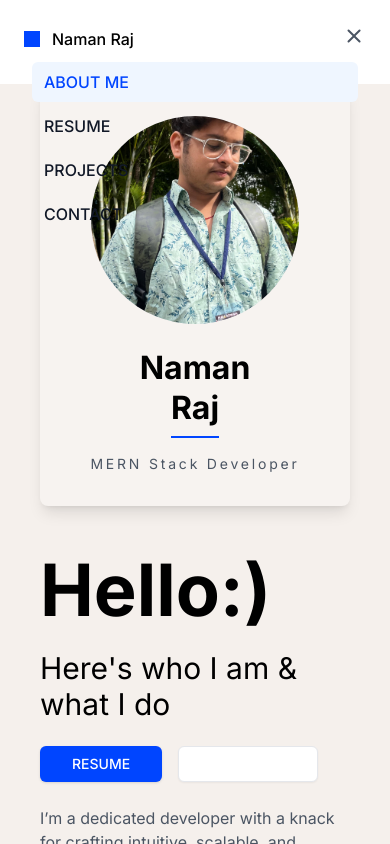
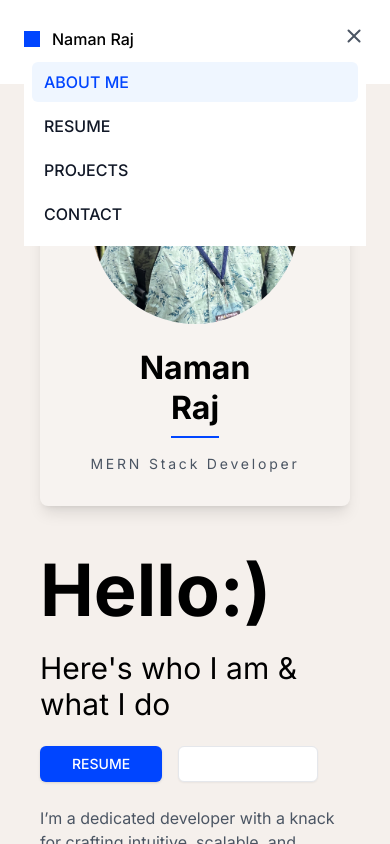
Before and after one commit to Denyme24/my-portfolio, a Next.js app: page / in a window 390 px wide. Both pictures are taken after a click on the button "Toggle menu". Shown: the top 844 px of the page. Built offline with nearby package versions, Linux system fonts and the light colour scheme.

Commit message:
minor ui fixes

```diff
--- a/components/header.tsx
+++ b/components/header.tsx
@@ -80,7 +80,7 @@ export default function Navbar() {
       {/* Mobile Menu */}
       {isMenuOpen && (
         <div className="sm:hidden">
-          <div className="space-y-1 px-2 pb-3 pt-2">
+          <div className="space-y-1 bg-white px-2 pb-3 pt-2">
             {navigation.map((item) => (
               <Link
                 key={item.name}
```
